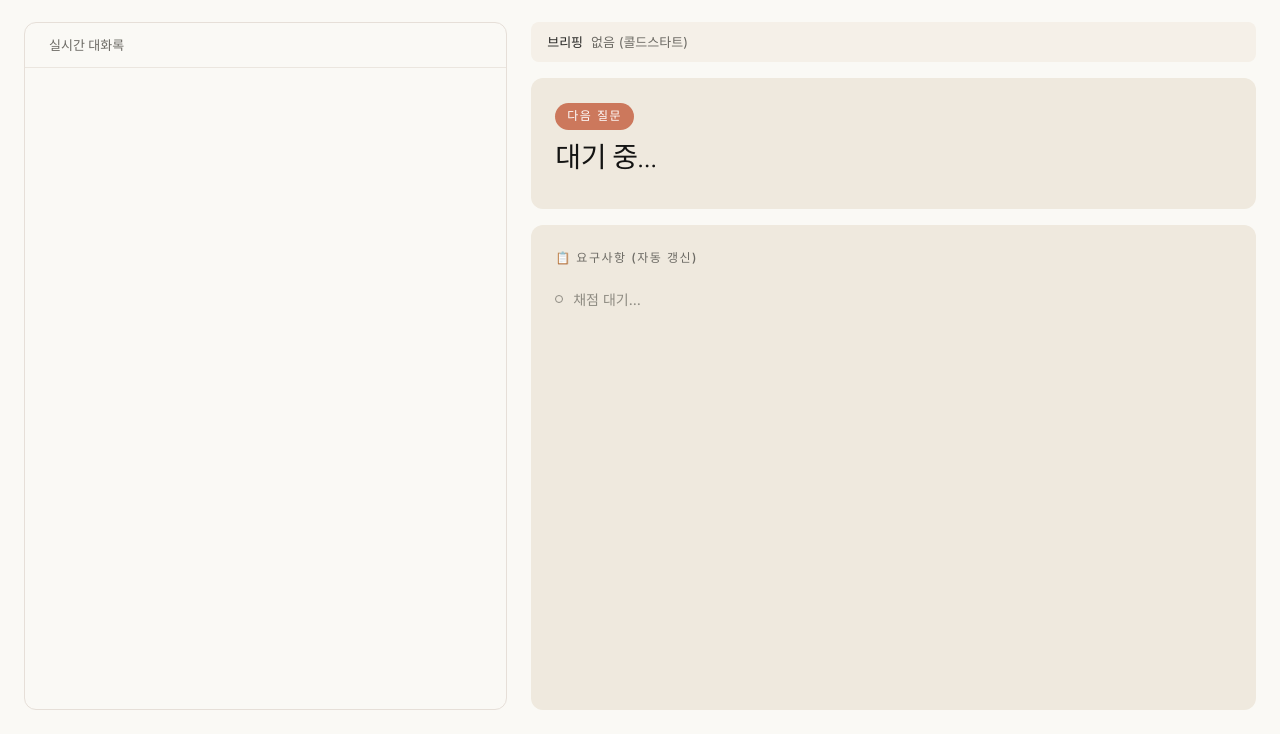
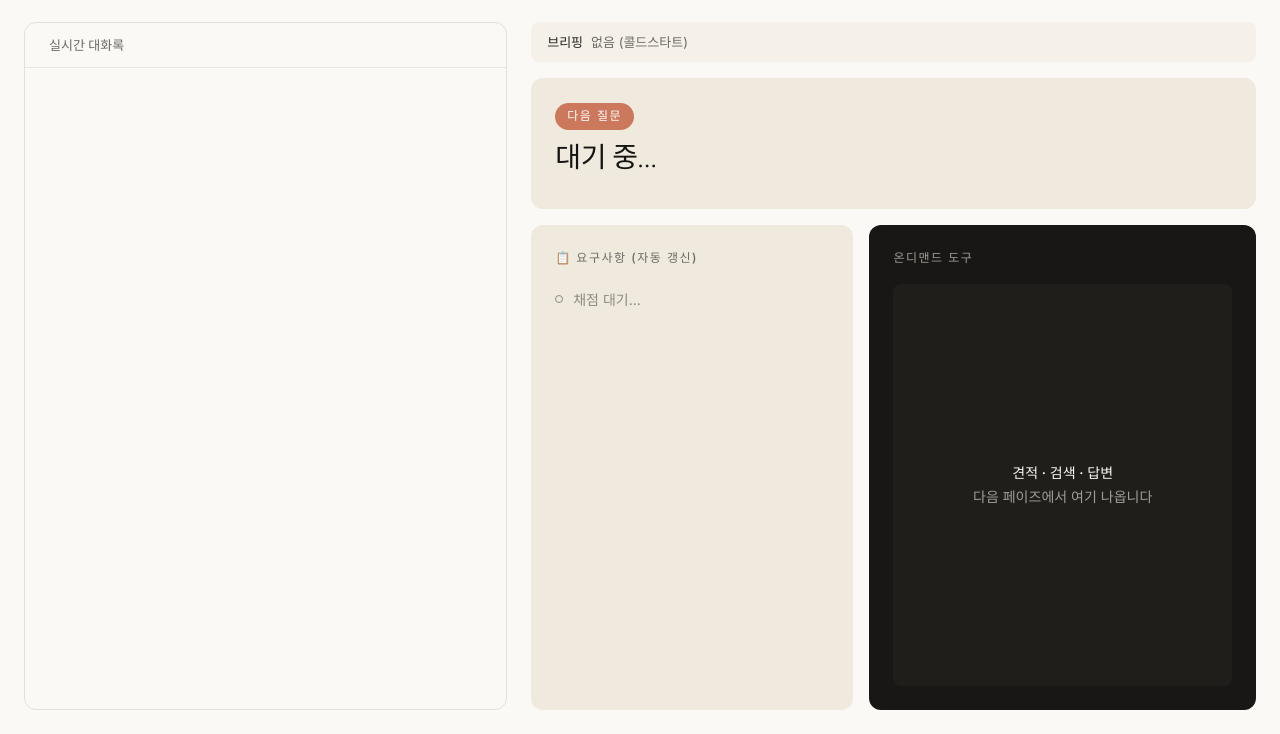
Before and after one commit to chyon8/nophone, a plain HTML site: page static/index.html in a window 1280 px wide. Both pictures are taken after a click on the button "통화 시작". Shown: the part 66-800 px from the top of the page. Drawn offline with nearby package versions, Linux system fonts and the light colour scheme; no server answers.

Commit message:
feat: 브리핑 불일치 대응 + 통화 전 질문 어젠다 + UI 크림/다크 리듬 복원 / docs: RAG·온디맨드 레인 설계 / chore: 합성 sample만 추적

```diff
--- a/static/index.html
+++ b/static/index.html
@@ -131,8 +131,11 @@ main { display: grid; grid-template-columns: 2fr 3fr; gap: 24px; padding: 24px;
 .suggestion .prev { margin-top: 12px; padding-top: 10px; border-top: 1px solid var(--hairline);
        font-size: 14px; color: var(--muted-soft); white-space: nowrap; overflow: hidden; text-overflow: ellipsis; }
 
+/* 하단 분할: 요구사항(크림) | 실행 결과(다크) — 크림/다크 리듬 (mockup 이식) */
+.workpanes { flex: 1; min-height: 0; display: grid; grid-template-columns: 1fr 1.2fr; gap: 16px; }
+
 /* 요구사항 (12섹션 자동 채점) */
-.reqs { background: var(--surface-card); border-radius: 12px; padding: 24px; overflow-y: auto; flex: 1; min-height: 0; }
+.reqs { background: var(--surface-card); border-radius: 12px; padding: 24px; overflow-y: auto; min-height: 0; }
 .reqs .pane-title { font-size: 12px; font-weight: 500; letter-spacing: 1.5px; color: var(--muted);
        margin-bottom: 14px; display: flex; justify-content: space-between; }
 .req { display: flex; gap: 10px; padding: 7px 0; font-size: 14px; color: var(--body); }
@@ -143,6 +146,16 @@ main { display: grid; grid-template-columns: 2fr 3fr; gap: 24px; padding: 24px;
 .req.todo { color: var(--muted-soft); }
 .req b { font-weight: 500; color: var(--body-strong); }
 .req .ev { color: var(--muted-soft); font-size: 13px; }
+
+/* AI 실행 결과 — code-window-card 변형 (surface-dark). 지금은 온디맨드 레인 플레이스홀더 */
+.output { background: var(--surface-dark); border-radius: 12px; padding: 24px; color: var(--on-dark);
+       min-height: 0; display: flex; flex-direction: column; }
+.output-title { font-size: 12px; font-weight: 500; letter-spacing: 1.5px; color: var(--on-dark-soft);
+       margin-bottom: 16px; flex: none; }
+.output-body { flex: 1; min-height: 0; display: flex; align-items: center; justify-content: center;
+       text-align: center; background: var(--surface-dark-soft); border-radius: 8px; padding: 20px; }
+.output-ph { color: var(--on-dark-soft); font-size: 14px; line-height: 1.7; }
+.output-ph b { color: var(--on-dark); font-weight: 500; }
 </style>
 </head>
 <body>
@@ -209,9 +222,18 @@ main { display: grid; grid-template-columns: 2fr 3fr; gap: 24px; padding: 24px;
         <div class="prev" id="sugPrev" hidden></div>
       </div>
 
-      <div class="reqs">
-        <div class="pane-title"><span>📋 요구사항 (자동 갱신)</span><span id="completion"></span></div>
-        <div id="reqList"><div class="req todo"><span class="st"></span><span>채점 대기…</span></div></div>
+      <div class="workpanes">
+        <div class="reqs">
+          <div class="pane-title"><span>📋 요구사항 (자동 갱신)</span><span id="completion"></span></div>
+          <div id="reqList"><div class="req todo"><span class="st"></span><span>채점 대기…</span></div></div>
+        </div>
+
+        <div class="output">
+          <div class="output-title">온디맨드 도구</div>
+          <div class="output-body">
+            <div class="output-ph"><b>견적 · 검색 · 답변</b><br>다음 페이즈에서 여기 나옵니다</div>
+          </div>
+        </div>
       </div>
     </section>
   </main>
```
Also changed, not shown: sample/briefing_coreline.txt (added), sample/scenario_example.txt (added), 5 other files.
